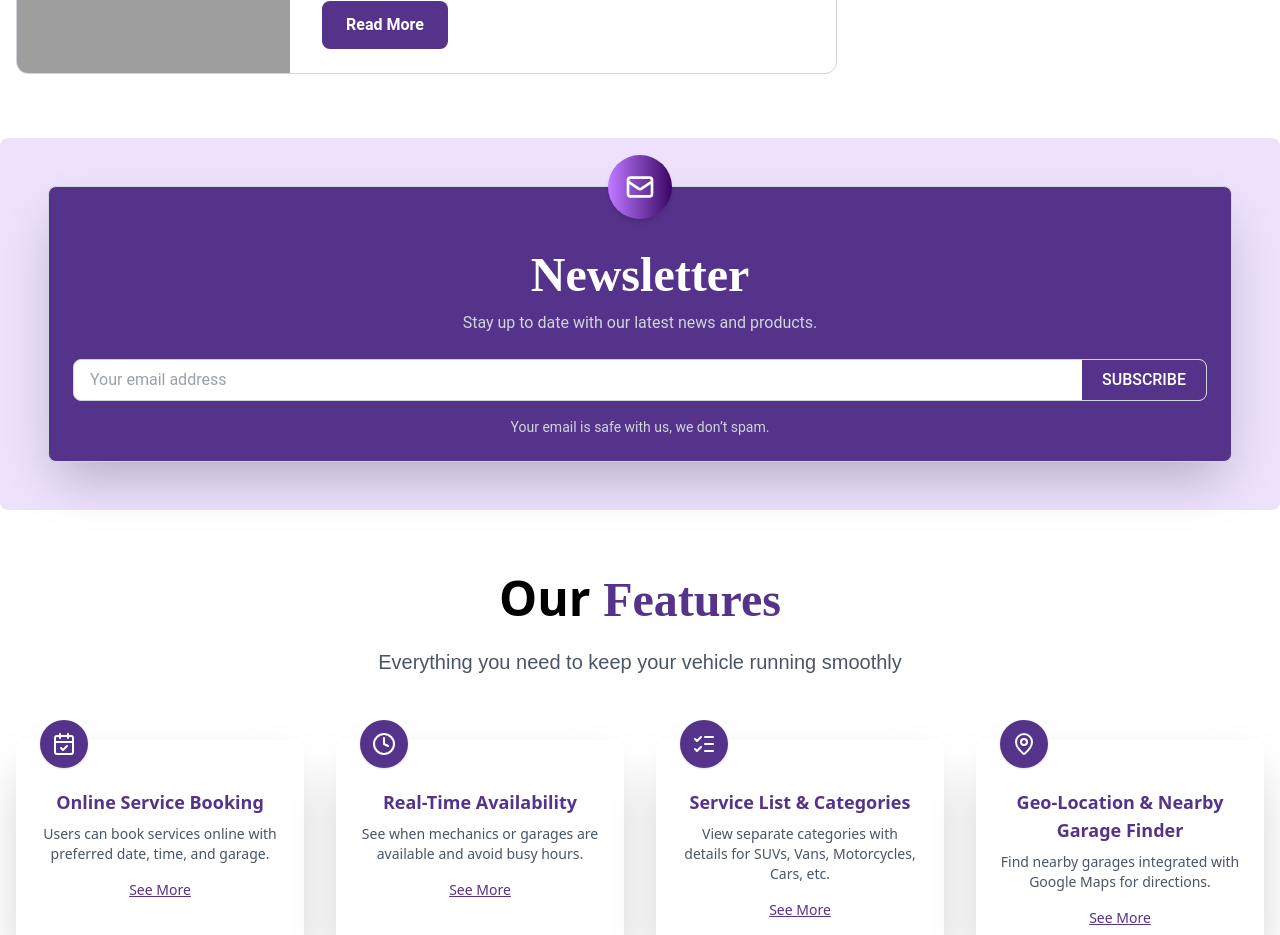
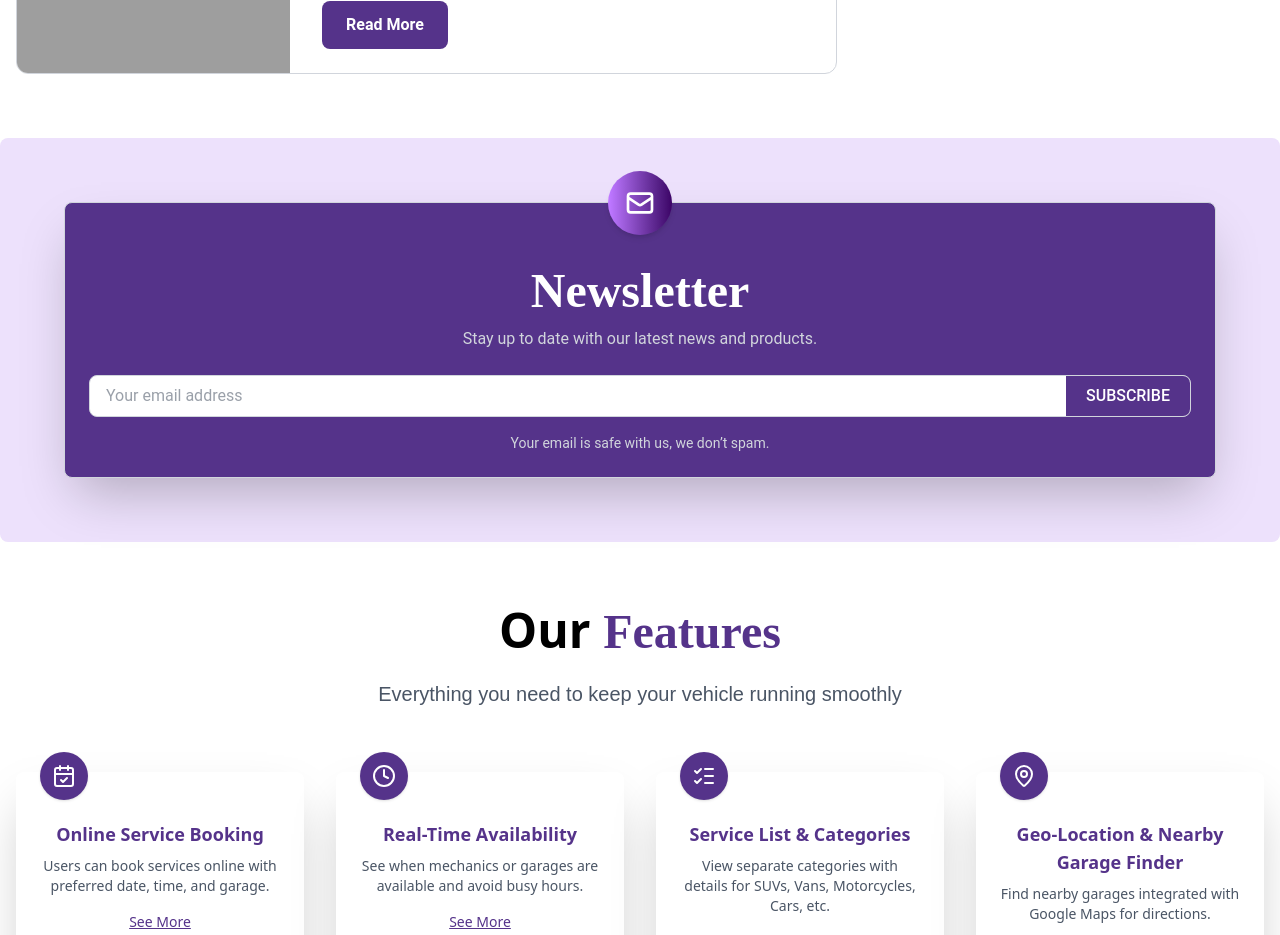
Before and after one commit to Alireja-khan/Mecha-Link, a Next.js app: page / in a window 1280 px wide. Shown: the part 2800-3735 px from the top of the page. Built offline with nearby package versions, Linux system fonts and the light colour scheme; grey boxes are pictures that could not be loaded.

Commit message:
fixes some issue

```diff
--- a/src/app/Components/FeatureSection.jsx
+++ b/src/app/Components/FeatureSection.jsx
@@ -54,7 +54,7 @@ export default function FeaturesSection() {
   ];
 
   return (
-    <section className="bg-primary/20 py-16">
+    <section className="py-16">
       <div className="container mx-auto text-center px-4">
         {/* Heading */}
         <h2 className="text-4xl md:text-5xl font-bold mb-6">
--- a/src/app/Components/Footer.jsx
+++ b/src/app/Components/Footer.jsx
@@ -68,7 +68,7 @@ const footer = () => {
             />
             <button
               type="submit"
-              className="bg-primary px-4 py-2 text-white text-sm font-medium hover:bg-primary/90 transition"
+              className="bg-primary px-4 py-2 text-white text-sm font-medium hover:bg-primary/90 transition cursor-pointer"
             >
               Subscribe
             </button>
--- a/src/app/Components/Newsletter.jsx
+++ b/src/app/Components/Newsletter.jsx
@@ -12,7 +12,7 @@ export default function Newsletter() {
   };
 
   return (
-    <div className="container mx-auto font-roboto  bg-[#ede1fc] p-12 rounded-lg">
+    <div className="container mx-auto font-roboto  bg-[#ede1fc] p-16 rounded-lg">
       <div className="relative w-full rounded-lg  shadow-2xl border border-gray-300 p-6 text-center bg-primary">
         {/* Icon */}
         <div className="absolute -top-8 left-1/2 transform -translate-x-1/2">
```
